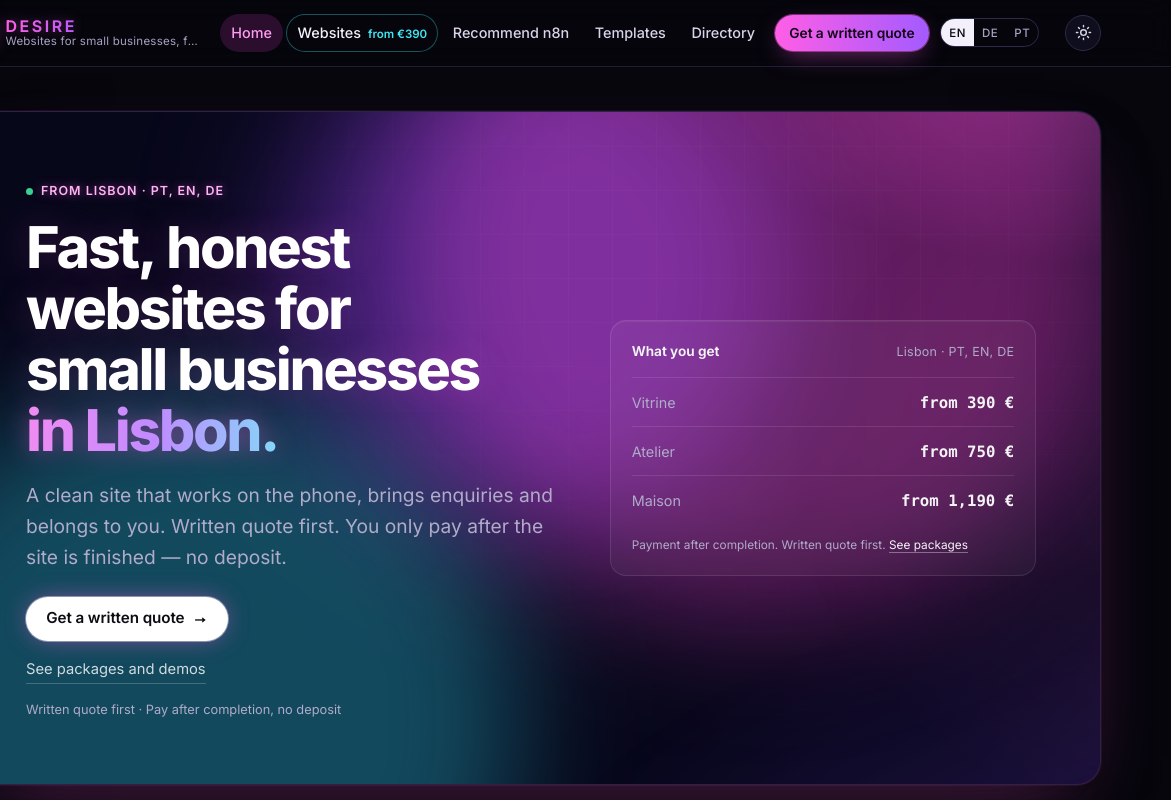
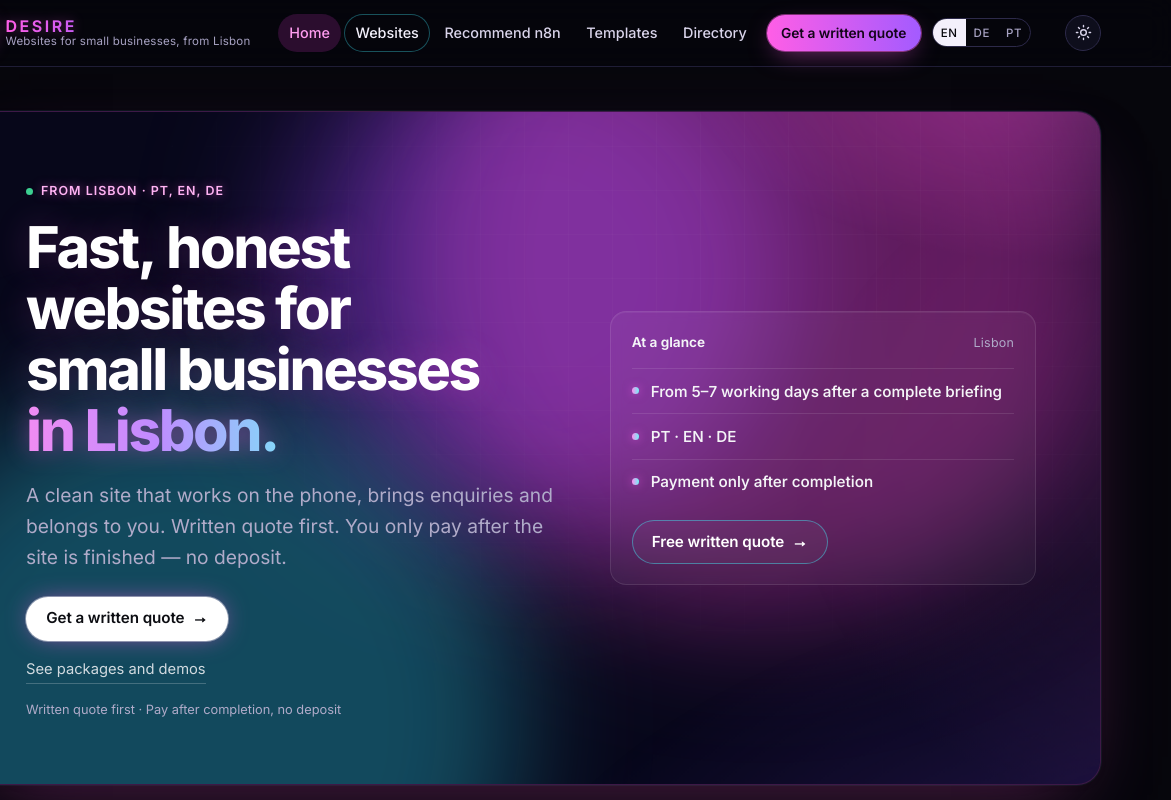
Before and after one commit to MaximusSoroka/maximussoroka.github.io, a plain HTML site: page index.html in a window 1280 px wide. Shown: the top 800 px of the page, 109-1280 px from the left. Drawn offline with Linux system fonts and the light colour scheme; animation ran at ten frames a second.

Commit message:
Replace homepage hero prices with benefits and a free-quote CTA
The package prices stay on /websites/ (and DE/PT). The homepage card now shows delivery time, languages and payment after completion, with a quote request instead of the price list.

```diff
--- a/css/site.css
+++ b/css/site.css
@@ -244,6 +244,21 @@ h1, h2, h3 { color: var(--ink); text-wrap: balance; }
 .ledger-foot a { color: var(--hero-ink); text-decoration: none; border-bottom: 1px solid rgba(255,255,255,.35); }
 .ledger-foot a:hover, .ledger-foot a:focus-visible { border-bottom-color: #fff; }
 
+.ledger-benefits { list-style: none; margin: 0; padding: 0; }
+.ledger-benefits li {
+  display: flex; align-items: flex-start; gap: .75rem;
+  padding: .72rem 0; border-top: 1px solid var(--hero-line);
+  font-size: .95rem; line-height: 1.4; color: var(--hero-ink); font-weight: 550;
+}
+.ledger-benefits li::before {
+  content: ""; flex: 0 0 7px; width: 7px; height: 7px; margin-top: .45em;
+  border-radius: 50%;
+  background: linear-gradient(90deg, #ff8cef, #6ff3f7);
+  box-shadow: 0 0 10px rgba(255, 94, 230, .55);
+}
+.ledger-cta { margin: 1rem 0 0; }
+.ledger-cta .btn { justify-content: center; }
+
 /* ---------- Stats ---------- */
 .stats { display: grid; grid-template-columns: repeat(4, 1fr); gap: 1px; background: var(--line); border: 1px solid var(--line); border-radius: var(--radius); overflow: hidden; box-shadow: var(--shadow); }
 .stat { background: var(--surface); padding: 1.4rem 1.35rem; }
@@ -415,7 +430,7 @@ tr:last-child td, tr:last-child th { border-bottom: 0; }
   .wrap, .wrap-narrow { width: calc(100% - 2rem); }
   .facts, .products, .split { grid-template-columns: 1fr; }
   .home-hero { border-radius: 20px; padding: 1.7rem 1.35rem; }
-  .home-hero .actions .btn { flex: 1 1 100%; }
+  .home-hero .actions .btn, .ledger-cta .btn { flex: 1 1 100%; }
   .section { margin-top: 3.2rem; }
   .stat { padding: 1.1rem 1rem; }
   .cta-band { padding: 1.6rem 1.35rem; }
--- a/index.html
+++ b/index.html
@@ -48,7 +48,7 @@
         </span>
       </a>
       <nav aria-label="Main">
-        <a href="./" aria-current="page">Home</a><a class="nav-hot" href="websites/">Websites <small>from €390</small></a><a href="n8n/">Recommend n8n</a><a href="templates/">Templates</a><a href="directory/">Directory</a>
+        <a href="./" aria-current="page">Home</a><a class="nav-hot" href="websites/">Websites</a><a href="n8n/">Recommend n8n</a><a href="templates/">Templates</a><a href="directory/">Directory</a>
         <a class="btn btn-primary btn-sm nav-cta" href="websites/#contacto">Get a written quote</a>
         <span class="lang lang-3" aria-label="Language">
           <a href="#" aria-current="true" hreflang="en" lang="en">EN</a>
@@ -73,12 +73,16 @@
           <p class="hero-links"><a href="websites/#demos">See packages and demos</a></p>
           <p class="hero-note">Written quote first · Pay after completion, no deposit</p>
         </div>
-        <aside class="ledger" aria-label="What you get">
-          <div class="ledger-head"><strong>What you get</strong><span>Lisbon · PT, EN, DE</span></div>
-          <div class="ledger-row"><span>Vitrine</span><b>from 390 €</b></div>
-<div class="ledger-row"><span>Atelier</span><b>from 750 €</b></div>
-<div class="ledger-row"><span>Maison</span><b>from 1,190 €</b></div>
-          <p class="ledger-foot">Payment after completion. Written quote first. <a href="websites/">See packages</a></p>
+        <aside class="ledger" aria-label="At a glance">
+          <div class="ledger-head"><strong>At a glance</strong><span>Lisbon</span></div>
+          <ul class="ledger-benefits">
+            <li>From 5–7 working days after a complete briefing</li>
+            <li>PT · EN · DE</li>
+            <li>Payment only after completion</li>
+          </ul>
+          <div class="actions ledger-cta">
+            <a class="btn btn-outline-light" href="websites/#contacto">Free written quote <span class="arrow" aria-hidden="true">→</span></a>
+          </div>
         </aside>
       </section>
 
```
Also changed, not shown: de/index.html (+11 -7 lines), 1 other file.
